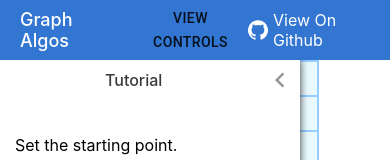
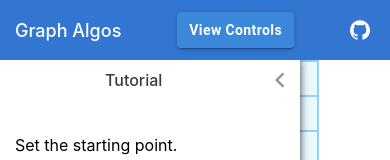
Before and after one commit to DanielJDupont/graph-algos, a Next.js app: page / in a window 390 px wide. Shown: the top 160 px of the page. Built offline with nearby package versions, Linux system fonts and the light colour scheme.

Commit message:
implemented shadow to view controls and styling

```diff
--- a/components/dataTypes.ts
+++ b/components/dataTypes.ts
@@ -61,6 +61,9 @@ export interface IMatrixContext {
 
   mazeGenerator: MAZE_GENERATOR;
   setMazeGenerator: Dispatch<SetStateAction<MAZE_GENERATOR>>;
+
+  width: number;
+  height: number;
 }
 
 // Actions for setting the id of the start and end squares.
--- a/components/footer/index.tsx
+++ b/components/footer/index.tsx
@@ -1,22 +1,32 @@
+import { getWindowDimensions } from '../hooks/windowDimensions';
+
 import styles from './index.module.scss';
 
 export const Footer: React.FC = () => {
+  const { width } = getWindowDimensions();
+
   return (
     <div className={styles.container}>
       <div className={styles.createdBy}>Daniel Dupont | Graph Algos © 2020</div>
       <div className={styles.shields}>
+        {width >= 600 && (
           <img
             alt="GitHub"
             src="https://img.shields.io/github/license/danieljdupont/graph-algos?logo=MIT&color=9cf"
           />
+        )}
+        {width >= 500 && (
           <img
             alt="GitHub code size in bytes"
             src="https://img.shields.io/github/languages/code-size/danieljdupont/graph-algos?color=9cf"
           />
+        )}
+        {width >= 400 && (
           <img
             alt="GitHub language count"
             src="https://img.shields.io/github/languages/count/danieljdupont/graph-algos?color=9cf"
           />
+        )}
         <img
           alt="GitHub top language"
           src="https://img.shields.io/github/languages/top/danieljdupont/graph-algos?color=9cf"
--- a/components/matrixContext.tsx
+++ b/components/matrixContext.tsx
@@ -225,6 +225,10 @@ const MatrixProvider = ({ children }) => {
         // Maze Generator
         mazeGenerator,
         setMazeGenerator,
+
+        // Screen Width and Height
+        width,
+        height,
       }}
     >
       {children}
--- a/components/navbar/index.module.scss
+++ b/components/navbar/index.module.scss
@@ -13,15 +13,22 @@
     color: white;
     font-size: 18px;
     font-weight: 500;
-    margin-left: 20px;
-    margin-right: 20px;
+    margin-left: 15px;
+  }
+
+  .controlsButton {
+    color: white !important;
+    font-weight: 700;
+    text-transform: none !important;
+    background-color: #3b88da !important;
+    padding: 6px 12px !important;
   }
 
   .github {
     display: flex;
     align-items: center;
     color: white;
-    margin-right: 20px;
+    margin-right: 15px;
     cursor: pointer;
 
     .githubIcon {
@@ -42,3 +49,8 @@
   // Translate X -50% and Translate Y -50%.
   transform: translate(-50%, -50%);
 }
+
+.controlsButton {
+  box-shadow: 0px 3px 1px -2px rgba(0, 0, 0, 0.2),
+    0px 2px 2px 0px rgba(0, 0, 0, 0.14), 0px 1px 5px 0px rgba(0, 0, 0, 0.12);
+}
--- a/components/navbar/index.tsx
+++ b/components/navbar/index.tsx
@@ -14,15 +14,22 @@ import {
   PlaybackSpeedSelector,
 } from './inputElements/selectors';
 
-import { Button, MenuItem, Menu } from '@material-ui/core';
+import { Button, MenuItem, Menu, makeStyles, Theme } from '@material-ui/core';
 import { GitHub } from '@material-ui/icons';
 
 import styles from './index.module.scss';
 
+const useStyles = makeStyles((theme: Theme) => ({
+  menu: {
+    backgroundColor: 'rgba(31, 59, 68, 0.5)',
+    '& .MuiPaper-root': {
+      backgroundColor: '#3276d2',
+    },
+  },
+}));
+
 export const Navbar: React.FC = () => {
-  const { isDisplayingAlgorithm } = useContext(MatrixContext);
-
-  const { width } = getWindowDimensions();
+  const { isDisplayingAlgorithm, width } = useContext(MatrixContext);
 
   const [anchorEl, setAnchorEl] = useState<null | HTMLElement>(null);
   const handleClick = (event: React.MouseEvent<HTMLButtonElement>) => {
@@ -50,6 +57,7 @@ export const Navbar: React.FC = () => {
         // Mobile view inputs.
         <>
           <Button
+            className={styles.controlsButton}
             aria-controls="simple-menu"
             aria-haspopup="true"
             onClick={handleClick}
@@ -58,6 +66,7 @@ export const Navbar: React.FC = () => {
           </Button>
           <Menu
             id="controlsMenu"
+            className={useStyles().menu}
             anchorEl={anchorEl}
             keepMounted
             open={Boolean(anchorEl)}
@@ -97,7 +106,7 @@ export const Navbar: React.FC = () => {
       <a href="https://github.com/DanielJDupont/graph-algos" target="_blank">
         <div className={styles.github}>
           <GitHub className={styles.githubIcon} />
-          <div>View On Github</div>
+          {width >= 500 && <div>View On Github</div>}
         </div>
       </a>
     </div>
```
Also changed, not shown: components/hooks/mediaQuery.tsx (deleted, +0 -27 lines). Lines whose indentation alone changed are shown as unchanged.
